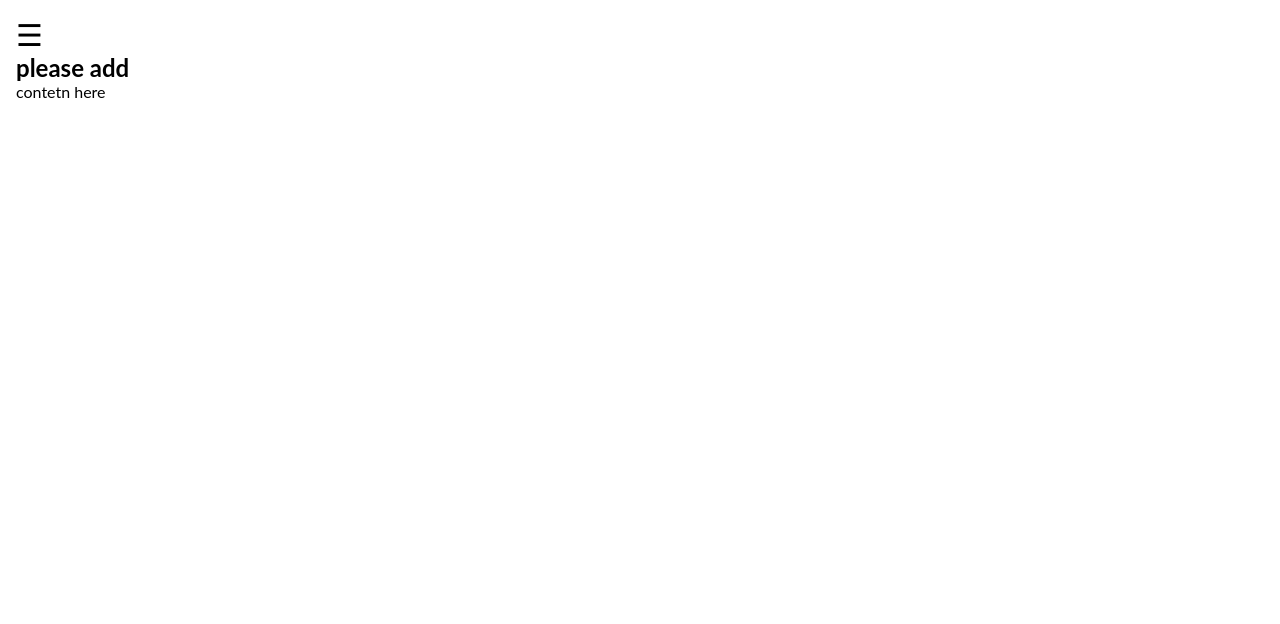
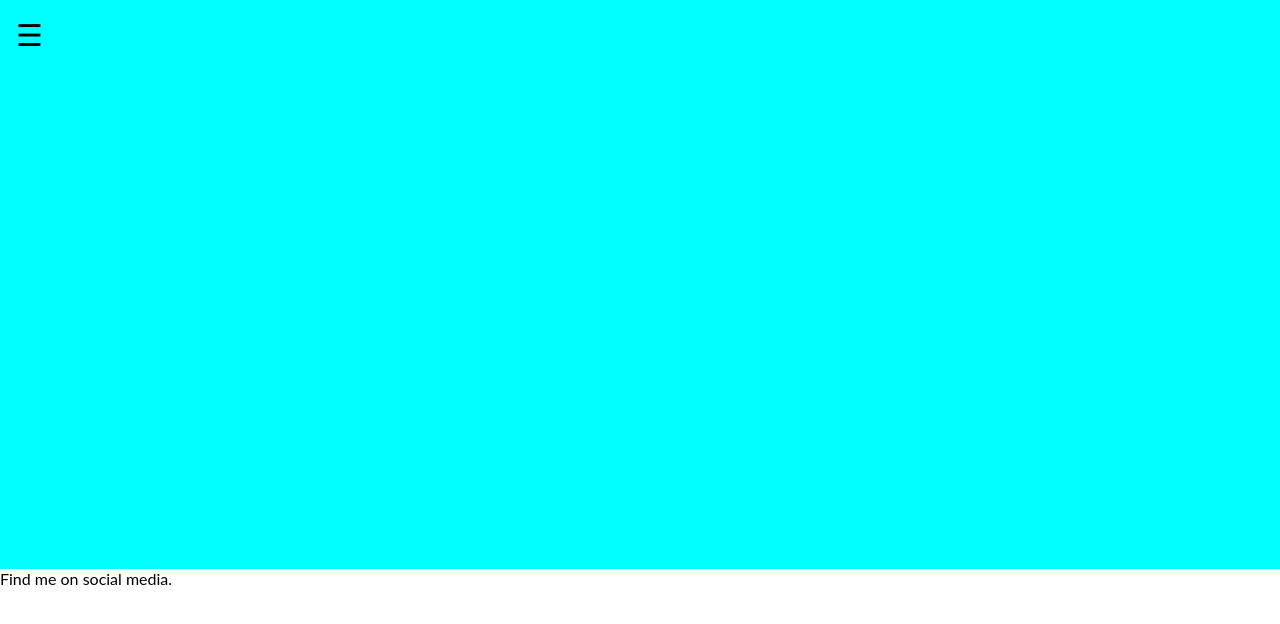
Before and after one commit to gheorgheigna/CV, a plain HTML site: page index.html in a window 1280 px wide. Drawn offline with Linux system fonts and the light colour scheme.

Commit message:
Add files via upload

```diff
--- a/index.html
+++ b/index.html
@@ -10,10 +10,10 @@
 <body>
         <!-- sidebar-->
   <aside id="sidebar" class="sidebar_navigation">
-    <div class="sidebar-header">
-      <img src="test_photo.JPG" class="logo" alt="" />
+    <div class="sidebar-header" >
+      <i><button class="closebtn" onclick="closeNav()">x</button></i>
 
-      <button class="closebtn" onclick="closeNav()">x</button>
+
     </div>
 
     <a href="#">About</a>
@@ -24,10 +24,14 @@
          <!-- content -->
   <div id="content">
     <span style="font-size:30px;cursor:pointer" onclick="openNav()">&#9776; </span>
-   <h2>please add</h2>
-   <p>contetn here</p>
+   <div style="height: 500px"></div>
+
 
   </div>
          <!-- javascript -->
   <script src="sidebar_app.js"></script>
+
+  <footer>
+    <p>Find me on social media.</p>
+  </footer>
 </body>
--- a/sidebar_app.js
+++ b/sidebar_app.js
@@ -1,6 +1,6 @@
 function openNav() {
-    document.getElementById("sidebar").style.width = "250px";
-    document.getElementById("content").style.marginLeft = "250px";
+    document.getElementById("sidebar").style.width = "150px";
+    document.getElementById("content").style.marginLeft = "150px";
     document.body.style.backgroundColor = "rgba(0,0,0,0.5)";
   }
 
--- a/styles.css
+++ b/styles.css
@@ -10,25 +10,21 @@ body {
     transition: background-color .5s;
   }
   .sidebar-header {
-    display: flex;
-    justify-content: space-between;
-    align-items: center;
-    padding: 1rem 1.5rem;
+    text-align: center;
   }
 
-  .logo {
-    justify-self: center;
-    height: 40px;
-  }
+
+
 
   .sidebar_navigation {
+
     height: 100%;
     width: 0;
     position: fixed;
     z-index: 1;
     top: 0;
     left: 0;
-    background-color: rgb(185, 169, 169);
+    background-color: rgb(255, 255, 255);
     overflow-x: hidden;
     transition: 0.5s;
     padding-top: 0px;
@@ -50,24 +46,26 @@ body {
 
 
   .closebtn {
-  font-size:25px;
+
+  font-size:  40px;
   background: transparent;
   border-color: transparent;
-  color:#0805b8;
   transition: all 0.3s linear;
   cursor: pointer;
   color:#ff0101;
   }
   .closebtn:hover {
-    color: #0805b8;
+
     transform: rotate(360deg);
   }
 
   #content {
+    background-color: aqua;
+
+
     transition: margin-left .5s;
     padding: 16px;
   }
-
   @media screen and (max-height: 450px) {
     .sidebar_navigation {padding-top: 15px;}
     .sidebar_navigation a {font-size: 18px;}
```
Also changed, not shown: avatar.JPG (added).
